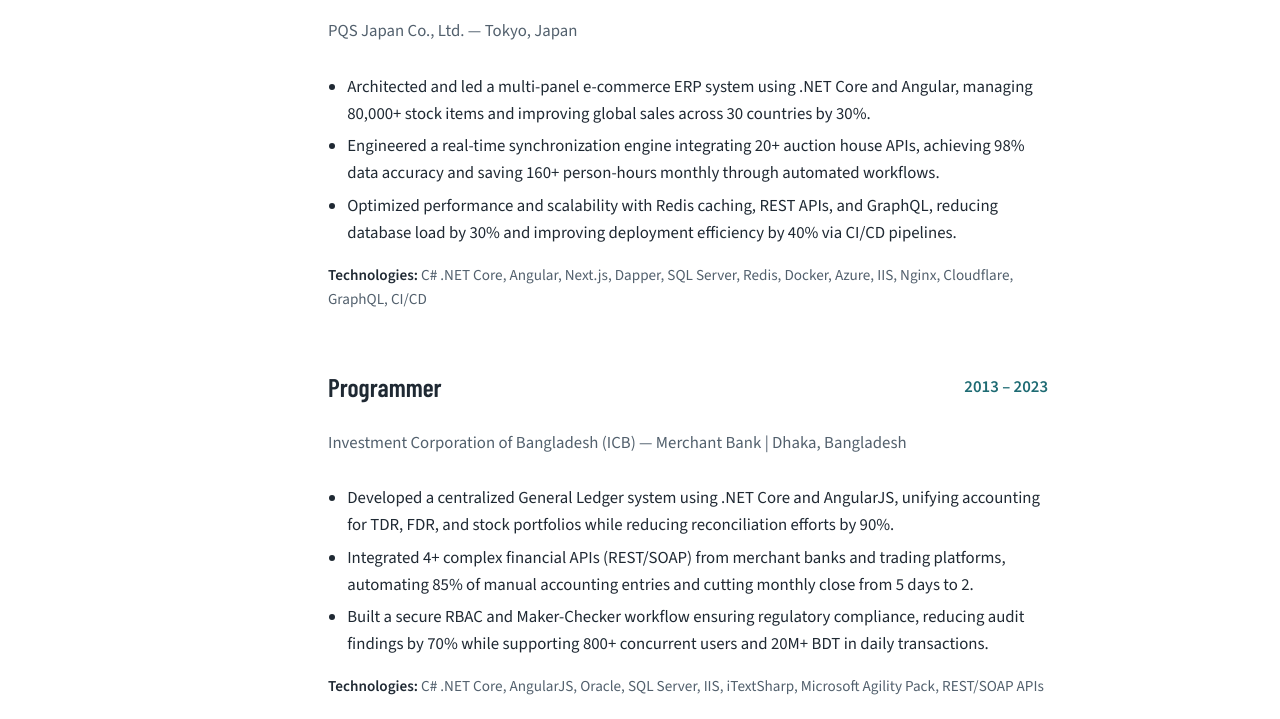
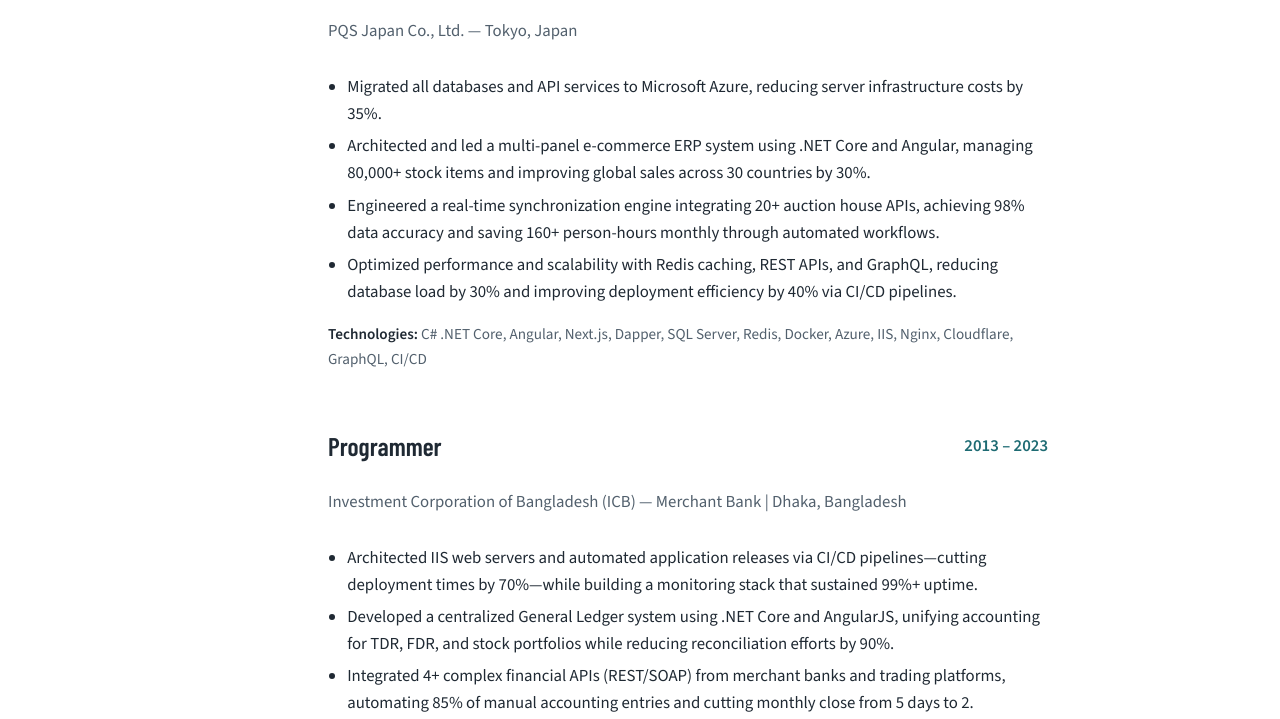
Before and after one commit to sayfulislam/sayfulislam.github.io, a plain HTML site: page index.html in a window 1280 px wide. Shown: the part 805-1524 px from the top of the page. Drawn offline with nearby package versions, Linux system fonts and the light colour scheme.

Commit message:
add some profile data under company

```diff
--- a/index.html
+++ b/index.html
@@ -186,6 +186,7 @@
       <span class="when">2023 – Present</span>
       <p class="where">PQS Japan Co., Ltd. — Tokyo, Japan</p>
       <ul>
+        <li>Migrated all databases and API services to Microsoft Azure, reducing server infrastructure costs by 35%.</li>
         <li>Architected and led a multi-panel e-commerce ERP system using .NET Core and Angular, managing 80,000+ stock items and improving global sales across 30 countries by 30%.</li>
         <li>Engineered a real-time synchronization engine integrating 20+ auction house APIs, achieving 98% data accuracy and saving 160+ person-hours monthly through automated workflows.</li>
         <li>Optimized performance and scalability with Redis caching, REST APIs, and GraphQL, reducing database load by 30% and improving deployment efficiency by 40% via CI/CD pipelines.</li>
@@ -198,6 +199,7 @@
       <span class="when">2013 – 2023</span>
       <p class="where">Investment Corporation of Bangladesh (ICB) — Merchant Bank | Dhaka, Bangladesh</p>
       <ul>
+        <li>Architected IIS web servers and automated application releases via CI/CD pipelines—cutting deployment times by 70%—while building a monitoring stack that sustained 99%+ uptime.</li>
         <li>Developed a centralized General Ledger system using .NET Core and AngularJS, unifying accounting for TDR, FDR, and stock portfolios while reducing reconciliation efforts by 90%.</li>
         <li>Integrated 4+ complex financial APIs (REST/SOAP) from merchant banks and trading platforms, automating 85% of manual accounting entries and cutting monthly close from 5 days to 2.</li>
         <li>Built a secure RBAC and Maker-Checker workflow ensuring regulatory compliance, reducing audit findings by 70% while supporting 800+ concurrent users and 20M+ BDT in daily transactions.</li>
```
